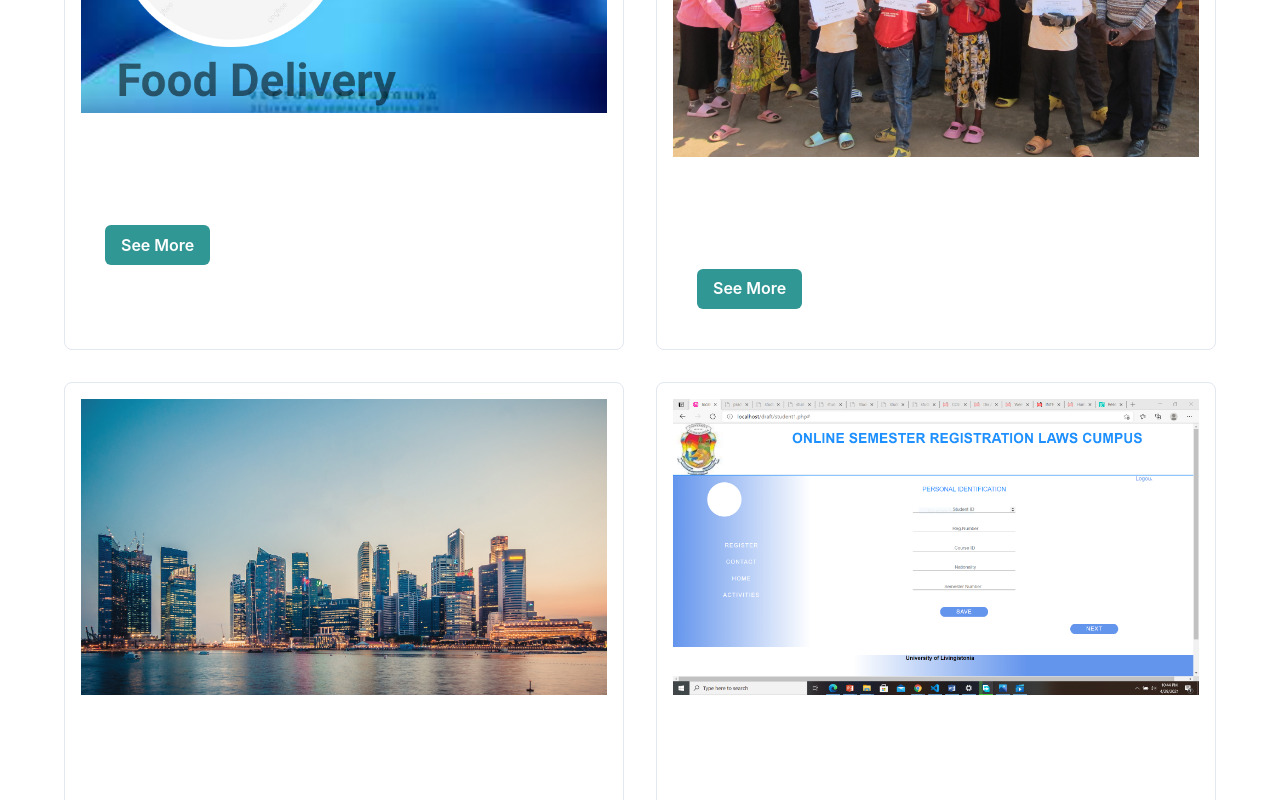
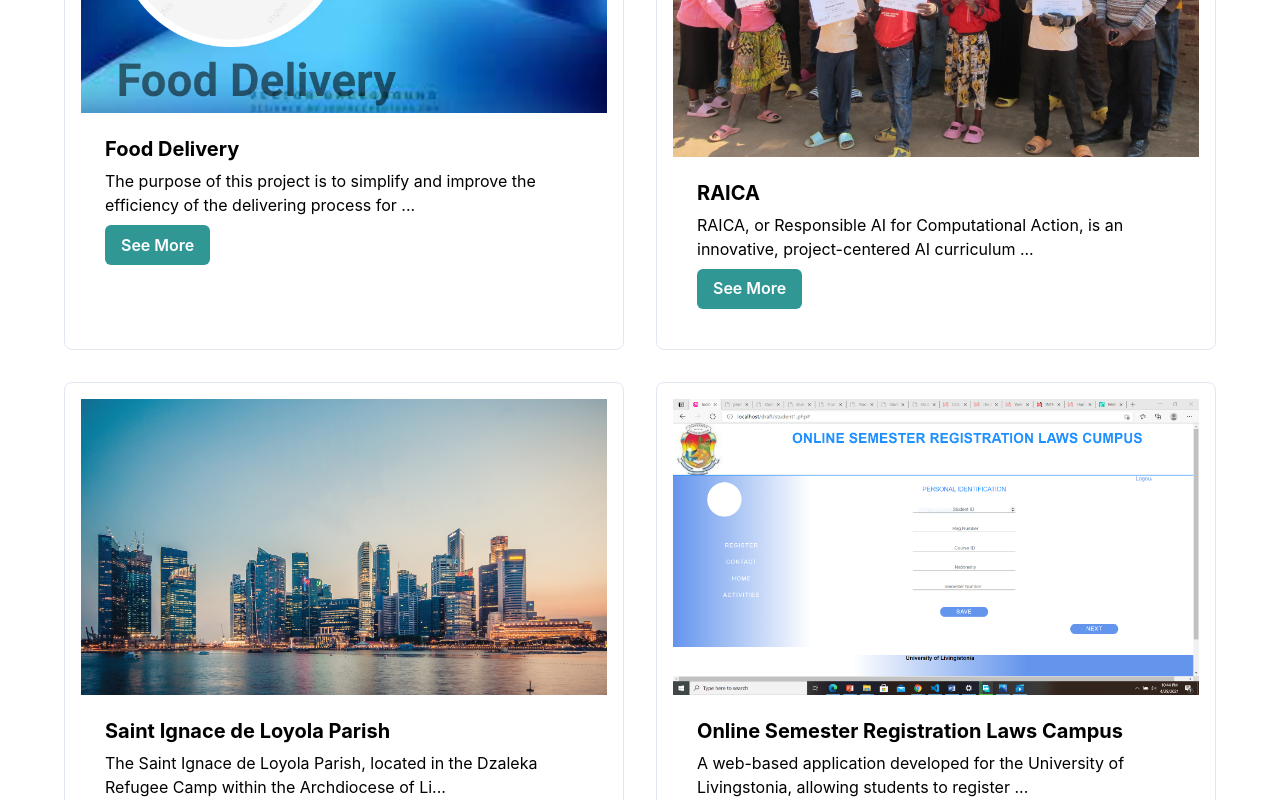
Before and after one commit to lundenge/Portfolio1, a React (Create React App) app: page / in a window 1280 px wide. Shown: the part 4220-5020 px from the top of the page. Built offline with nearby package versions, Linux system fonts and the light colour scheme.

Commit message:
Modifying Project file

```diff
--- a/src/components/ContactMeSection.js
+++ b/src/components/ContactMeSection.js
@@ -94,7 +94,7 @@ const ContactMeSection = () => {
                 <Select
                   id="type"
                   name="type"
-                  bg="black"
+                  bg="white"
                   {...formik.getFieldProps("type")}
                 >
                   <option value="hireMe">Freelance project proposal</option>
--- a/src/components/Project.css
+++ b/src/components/Project.css
@@ -5,6 +5,11 @@ Box {
     color: #000;
 }
 
-.project:hover {
+.project-card:hover {
     border-color: #007BFF;    /* change border color on hover */
 }
+
+.project-title,
+.project-description {
+  color: #000 !important;
+}
--- a/src/components/Project.js
+++ b/src/components/Project.js
@@ -74,15 +74,15 @@ const ProjectsSection = () => {
         gridGap={8}
       >
         {projects.map((project, index) => (
-          <Box key={project.title} borderWidth="1px" borderRadius="lg" overflow="hidden" p={4}>
+          <Box key={project.title} className="project-card" borderWidth="1px" borderRadius="lg" overflow="hidden" p={4}>
             <Box>
               <img src={project.getImageSrc()} alt={project.title} style={{ width: '100%' }} />
             </Box>
             <Box p="6">
               <Box display="flex" alignItems="baseline">
-                <Heading as="h2" size="md" mb={2}>{project.title}</Heading>
+                <Heading as="h2" size="md" mb={2} color="black" className="project-title">{project.title}</Heading>
               </Box>
-              <Text>
+              <Text color="black" className="project-description">
                 {visibleDescriptions[index]
                   ? project.description
                   : `${project.description.substring(0, 100)}...`}
--- a/src/components/ProjectDescription.js
+++ b/src/components/ProjectDescription.js
@@ -33,6 +33,10 @@ const ProjectDescription = () => {
           </p>
         </div>
       </div>
+
+
+
+
     </div>
   );
 }
```
